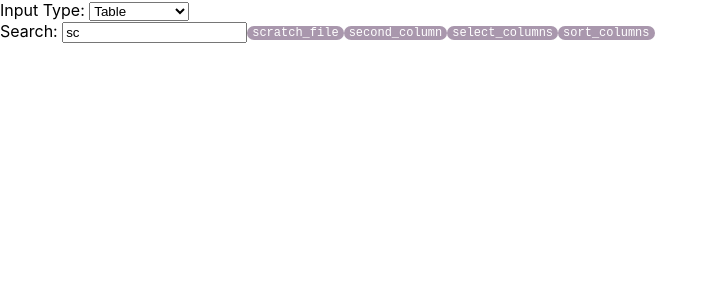
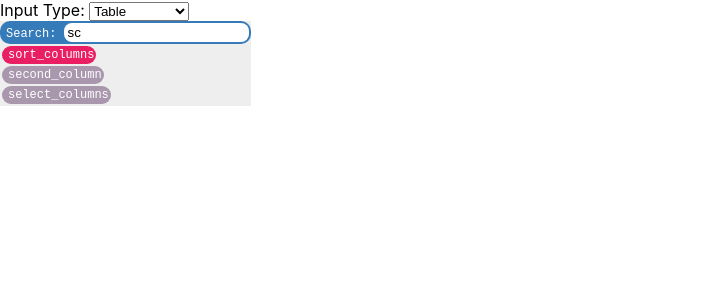
Before and after one commit to jdunkerley/enso-react, a React (Create React App) app: page / in a window 1280 px wide. Shown: the top 300 px of the page, without its empty margins (0-718 px from the left). Built offline with nearby package versions, Linux system fonts and the light colour scheme; a web font is replaced by a local one.

Commit message:
closer to what we want...

```diff
--- a/package.json
+++ b/package.json
@@ -3,6 +3,7 @@
   "version": "0.1.0",
   "private": true,
   "dependencies": {
+    "@mui/icons-material": "^5.11.16",
     "@testing-library/jest-dom": "^5.14.1",
     "@testing-library/react": "^13.0.0",
     "@testing-library/user-event": "^13.2.1",
--- a/src/App.css
+++ b/src/App.css
@@ -36,3 +36,8 @@
     transform: rotate(360deg);
   }
 }
+
+div.matchesList {
+  max-height: 110px;
+  overflow-y: scroll;
+}
--- a/src/App.tsx
+++ b/src/App.tsx
@@ -1,6 +1,7 @@
 import React, { useState } from 'react'
 import './App.css'
 import { getFunctions } from './data/Function';
+import Node from './components/Node';
 import FunctionNode from './components/FunctionNode';
 
 const typeMapping: { [id:string] : [string | null, string | null] } = {
@@ -27,12 +28,18 @@ function App() {
         ))}
       </select><br />
 
-      <label htmlFor='search'>Search: </label>
-      <input type="text" value={search} onChange={e => setSearch(e.target.value)} />
+      <div style={{'display': 'table', 'backgroundColor': '#eeeeee'}}>
+        <Node>
+          <label htmlFor='search'>Search: </label>
+          <input type="text" value={search} onChange={e => setSearch(e.target.value.toLowerCase().trim())} />
+        </Node>
 
-      {funcs.map(func => (
-        <FunctionNode function={func} />
-      ))}
+        <div className='matchesList'>
+          {funcs.map(func => (
+            <FunctionNode function={func} search={search} />
+          ))}
+        </div>
+      </div>
     </div>
   );
 }
--- a/src/components/FunctionNode.tsx
+++ b/src/components/FunctionNode.tsx
@@ -1,16 +1,18 @@
 import React from 'react'
 import './Node.css'
-import Function from '../data/Function'
+import Function, { FunctionType } from '../data/Function'
 
 type FunctionNodeProps = {
-    function: Function
+    function: Function,
+    search: string
 }
 
 const FunctionNode = (props: React.PropsWithChildren<FunctionNodeProps>) => {
-
+    const typeName = props.function.functionType === FunctionType.Static ? '' : '.' + props.function.type
+    const title = props.function.namespace + typeName + ' :: ' + props.function.name + ' (' + props.function.functionType + ' - ' + props.function.getGrouping().name + ')'
     return (
-        <div className="nodeDiv" style={{ backgroundColor: props.function.getGrouping().color }} title={props.function.namespace + '.' + props.function.type + ' (' + props.function.functionType + ')'}>
-            {props.function.name}
+        <div className="nodeDiv" style={{ backgroundColor: props.function.getGrouping().color, display: 'table', margin: '2px' }} title={title}>
+            {props.function.getDisplayText(props.search)}
         </div>
     )
 }
--- a/src/components/Node.css
+++ b/src/components/Node.css
@@ -4,9 +4,13 @@
     background-color: #357AB9;
     color: white;
     border-radius: 10px;
-    padding-left: 5px;
-    padding-right: 5px;
-    min-height: 20px;
-    display: inline;
+    padding: 2px 2px 2px 6px;
+    display: inline-block;
     vertical-align: middle;
 }
+
+.nodeDiv input {
+    border-width: 0;
+    border-radius: 8px;
+    padding: 2px 4px;
+}
--- a/src/components/Node.tsx
+++ b/src/components/Node.tsx
@@ -2,15 +2,13 @@ import React from 'react'
 import './Node.css'
 
 type NodeProps = {
-    code: string
-    level?: number
 }
 
 const Node = (props: React.PropsWithChildren<NodeProps>) => {
 
     return (
         <div className="nodeDiv">
-            {props.code} {props.children}
+            {props.children}
         </div>
     )
 }
--- a/src/data/Function.ts
+++ b/src/data/Function.ts
@@ -41,9 +41,15 @@ export default class Function {
         this.aliases = aliases
     }
 
+    getDisplayText(search: string) {
+        if (search === "") return this.name
+        return this.aliases.find((alias: string) => alias.startsWith(search) || getInitials(alias).startsWith(search)) || this.name
+    }
+
     getGrouping(): Grouping {
         if (!this.grouping) {
-            this.grouping = FunctionGrouping.getGrouping(this.namespace, this.type, this.name).grouping
+            const functionGrouping = FunctionGrouping.getGrouping(this.namespace, this.type, this.name)
+            this.grouping = functionGrouping.grouping
         }
 
         return this.grouping
@@ -81,7 +87,7 @@ export function getFunctions(search: string, targetNamespace: string | null, tar
         } else if (fn.functionType === FunctionType.Instance) {
             if (fn.namespace !== targetNamespace || fn.type !== targetType) return false
         } else if (fn.functionType === FunctionType.Static) {
-            if (!targetNamespace || !targetType) return false
+            if (targetNamespace || targetType) return false
         }
 
         if (fn.name.startsWith(search)) return true
@@ -92,5 +98,5 @@ export function getFunctions(search: string, targetNamespace: string | null, tar
         if (fn.aliases.some((alias: string) => getInitials(alias).startsWith(search))) return true
 
         return false
-    })
+    }).sort((a: Function, b: Function) => (a.getGrouping().getRank() - b.getGrouping().getRank() ))
 }
--- a/src/data/FunctionGrouping.ts
+++ b/src/data/FunctionGrouping.ts
@@ -17,15 +17,15 @@ export default class FunctionGrouping {
     static getGrouping(namespace: string, type: string, name: string): FunctionGrouping {
         return FUNCTION_GROUPINGS.find((functionGrouping: FunctionGrouping) => {
             return functionGrouping.namespace === namespace && functionGrouping.type === type && functionGrouping.name === name
-        }) || new FunctionGrouping(namespace, type, name, DEFAULT)
+        }) || new FunctionGrouping("", "", "", DEFAULT)
     }
 }
 
 export const FUNCTION_GROUPINGS: FunctionGrouping[] = functionGroupings.map((functionGrouping: any) => {
     return new FunctionGrouping(
-        functionGrouping.namespace,
+        functionGrouping.module,
         functionGrouping.type,
         functionGrouping.name,
-        getGrouping(functionGrouping.grouping)
+        getGrouping(functionGrouping.group)
     )
 })
--- a/src/data/Grouping.ts
+++ b/src/data/Grouping.ts
@@ -25,6 +25,11 @@ export default class Grouping {
         this.name = name
         this.color = color
         this.displayName = displayName || name
+    }
+
+    getRank(): number {
+        const rank = GROUPINGS.indexOf(this);
+        return rank === -1 ? GROUPINGS.length : rank;
     }
 }
 
```
Also changed, not shown: src/data/FunctionGrouping.json, 1 other file (tests, documents, lock files or other folders).
